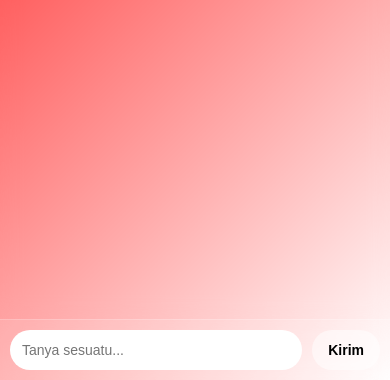
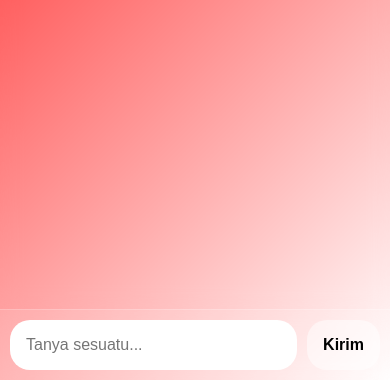
Before and after one commit to khoirulhamdi/indoAI, a plain HTML site: page index.html in a window 390 px wide. Shown: the part 464-844 px from the top of the page. Drawn offline with Linux system fonts and the light colour scheme.

Commit message:
Update index.html

```diff
--- a/index.html
+++ b/index.html
@@ -9,14 +9,18 @@
       box-sizing: border-box;
     }
 
-    body {
+    html, body {
       margin: 0;
       padding: 0;
       font-family: 'Segoe UI', sans-serif;
       background: linear-gradient(135deg, red, white);
-      height: 100vh;
+      height: 100%;
+    }
+
+    body {
       display: flex;
       flex-direction: column;
+      overflow: hidden;
     }
 
     .navbar {
@@ -30,6 +34,9 @@
       font-size: 20px;
       font-weight: bold;
       text-align: center;
+      position: sticky;
+      top: 0;
+      z-index: 10;
     }
 
     .chat-container {
@@ -46,7 +53,7 @@
       align-items: center;
       text-align: center;
       color: white;
-      font-size: 18px;
+      font-size: 20px;
       font-weight: 500;
     }
 
@@ -96,16 +103,16 @@
 
     input {
       flex: 1;
-      padding: 12px;
+      padding: 14px;
       border-radius: 20px;
       border: none;
-      font-size: 16px;
+      font-size: 18px;
       outline: none;
     }
 
     button {
       margin-left: 10px;
-      padding: 12px 16px;
+      padding: 14px 18px;
       background-color: #ffffff80;
       border: none;
       border-radius: 20px;
@@ -124,10 +131,21 @@
       .message, .warning {
         font-size: 14px;
         padding: 10px 12px;
+        max-width: 90%;
       }
 
       input, button {
-        font-size: 14px;
+        font-size: 16px;
+        padding: 16px;
+      }
+
+      .chat-container.empty {
+        font-size: 22px;
+        padding: 0 20px;
+      }
+
+      body {
+        height: 100dvh;
       }
     }
   </style>
@@ -145,7 +163,7 @@
     <button onclick="jawab()">Kirim</button>
   </div>
 
-  <audio id="sirine" src="https://www.soundjay.com/misc/sounds/buzzer-1.mp3"></audio>
+  <audio id="sirine" src="buzzer.mp3"></audio>
 
   <script>
     const jawabanNdakTau = [
@@ -195,7 +213,9 @@
       for (const kata of kataDilarang) {
         if (lower.includes(kata)) {
           tambahWarning("🚫 Pertanyaan tersebut melanggar ketentuan. 5 menit lagi tukang bakso otw depan rumah anda!");
-          document.getElementById("sirine").play();
+          const sirine = document.getElementById("sirine");
+          sirine.currentTime = 0;
+          sirine.play();
           return;
         }
       }
```
